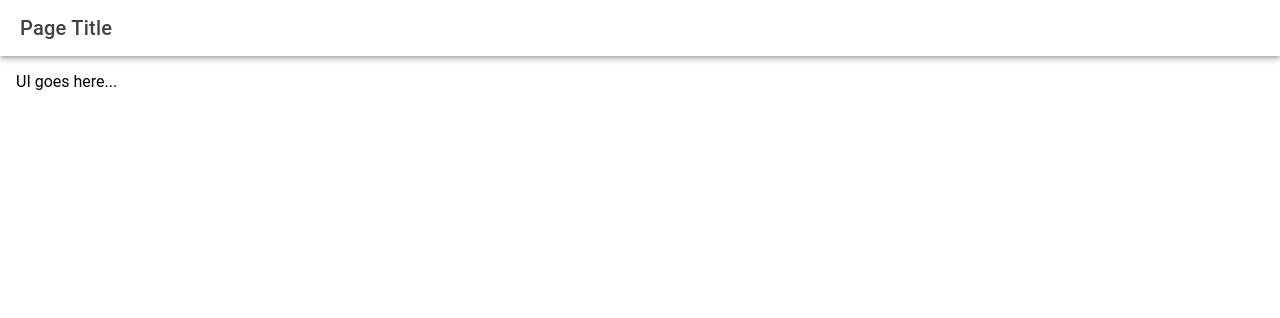
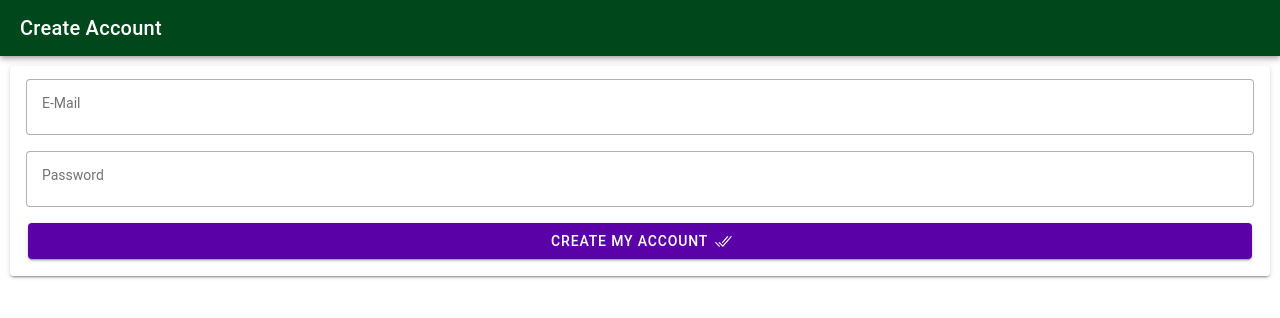
Before and after one commit to nayak-nirmalya/ionic-playground, a React (Vite) app: page /register in a window 1280 px wide. Shown: the top 318 px of the page. Built offline with nearby package versions, Linux system fonts and the light colour scheme.

Commit message:
added btn logo for register page

```diff
--- a/src/pages/Login.tsx
+++ b/src/pages/Login.tsx
@@ -24,7 +24,7 @@ const Login: React.FC = () => {
     <IonPage>
       <IonHeader>
         <IonToolbar color="success">
-          <IonTitle>Page Title</IonTitle>
+          <IonTitle>Log In</IonTitle>
         </IonToolbar>
       </IonHeader>
       <IonContent scrollY={false}>
--- a/src/pages/Register.tsx
+++ b/src/pages/Register.tsx
@@ -1,21 +1,66 @@
 import {
+  IonButton,
+  IonCard,
+  IonCardContent,
   IonContent,
   IonHeader,
+  IonIcon,
+  IonInput,
   IonPage,
   IonTitle,
   IonToolbar,
 } from "@ionic/react";
+import {
+  checkmarkDoneOutline,
+  logInOutline,
+  personCircleOutline,
+} from "ionicons/icons";
 import React from "react";
 
 const Register: React.FC = () => {
+  const doRegister = (event: any) => {
+    event.preventDefault();
+    console.log("DoRegister");
+  };
+
   return (
     <IonPage>
       <IonHeader>
-        <IonToolbar>
-          <IonTitle>Page Title</IonTitle>
+        <IonToolbar color="success">
+          <IonTitle>Create Account</IonTitle>
         </IonToolbar>
       </IonHeader>
-      <IonContent className="ion-padding">UI goes here...</IonContent>
+      <IonContent scrollY={false}>
+        <IonCard>
+          <IonCardContent>
+            <form onSubmit={doRegister}>
+              <IonInput
+                label="E-Mail"
+                type="email"
+                placeholder="john.doe@gmail.com"
+                labelPlacement="floating"
+                fill="outline"
+              ></IonInput>
+              <IonInput
+                className="ion-margin-top"
+                label="Password"
+                type="password"
+                labelPlacement="floating"
+                fill="outline"
+              ></IonInput>
+
+              <IonButton
+                className="ion-margin-top"
+                expand="block"
+                type="submit"
+              >
+                Create My Account
+                <IonIcon icon={checkmarkDoneOutline} slot="end" />
+              </IonButton>
+            </form>
+          </IonCardContent>
+        </IonCard>
+      </IonContent>
     </IonPage>
   );
 };
```
